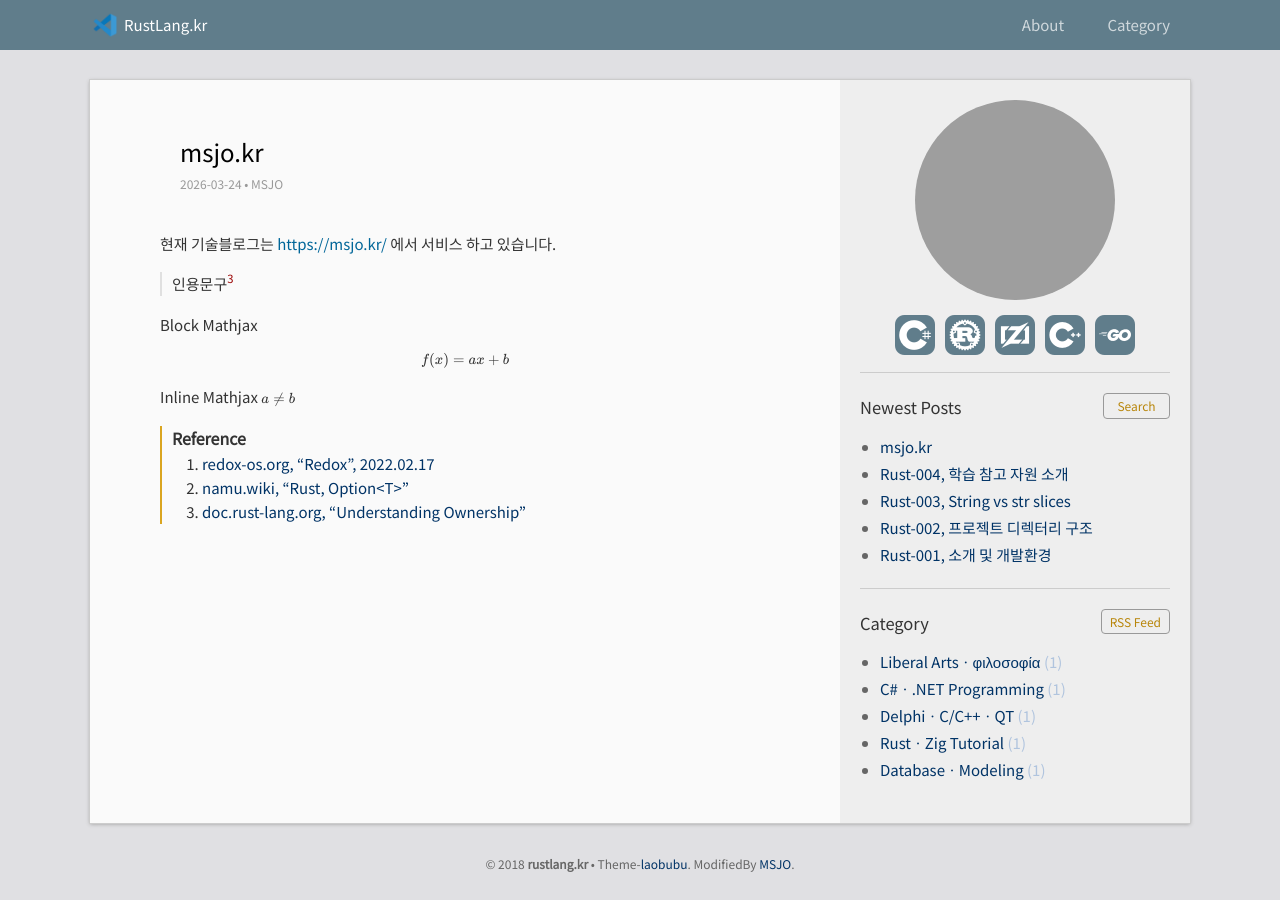
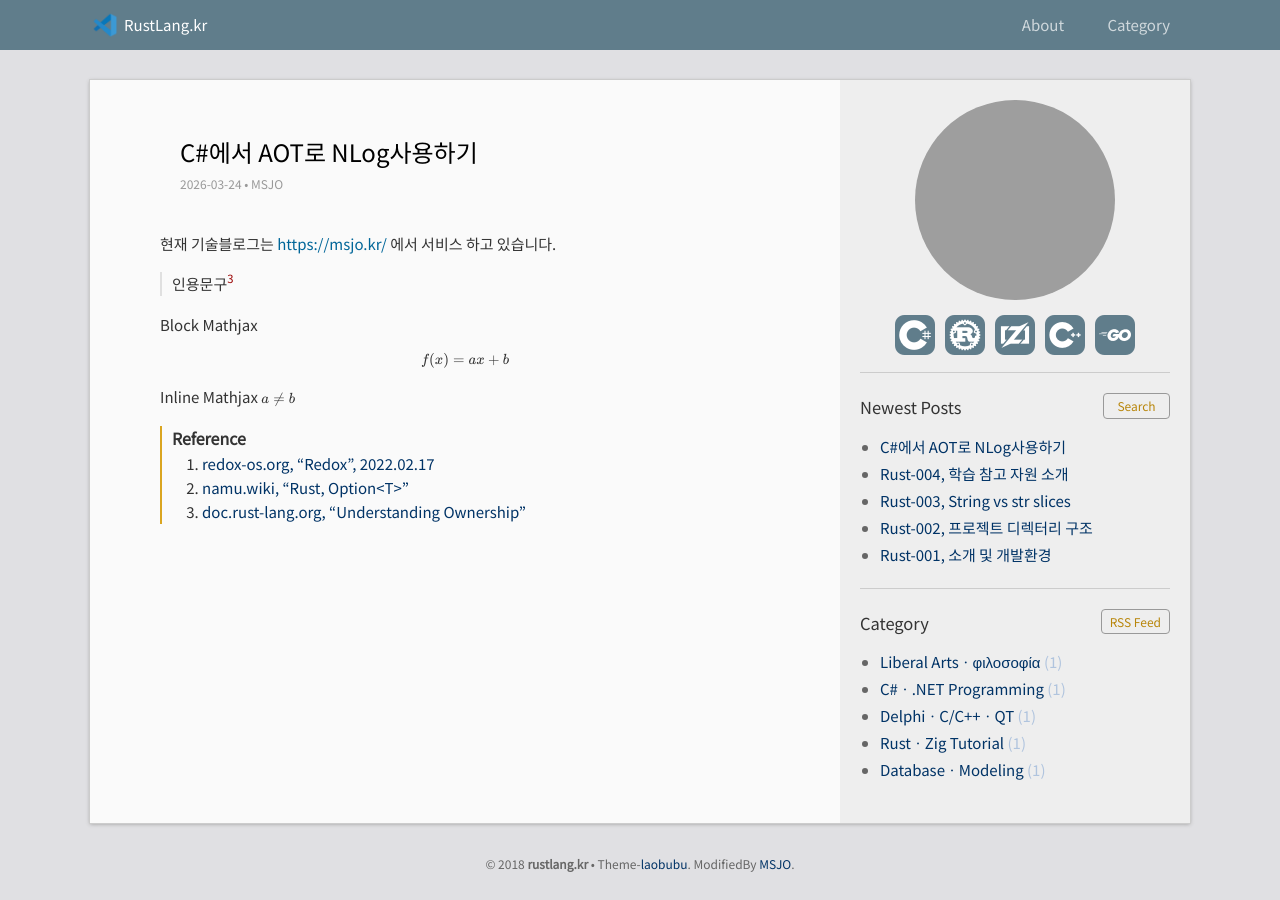
Before and after one commit to DebugJO/rustlang, a Jekyll site: the page built from _posts/2026-03-24-1.md, in a window 1280 px wide. Built offline with Jekyll 4.4.1, drawn with Linux system fonts in a browser that asks for light colours; formulas are drawn with MathJax 3; grey boxes are pictures that could not be loaded.

Commit message:
Update 2026-03-24-1.md

```diff
--- a/_posts/2026-03-24-1.md
+++ b/_posts/2026-03-24-1.md
@@ -1,6 +1,6 @@
 ---
 layout: post
-title:  "msjo.kr"
+title:  "C#에서 AOT로 NLog사용하기"
 categories: [DatabaseㆍModeling]
 ---
 
```
